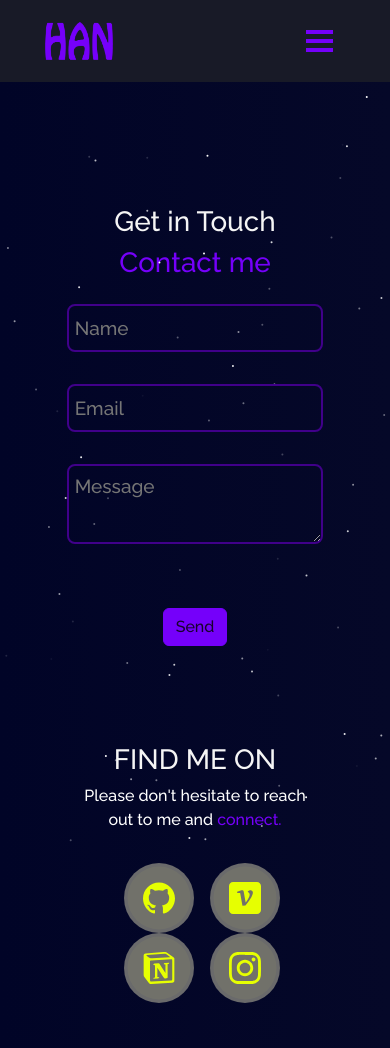
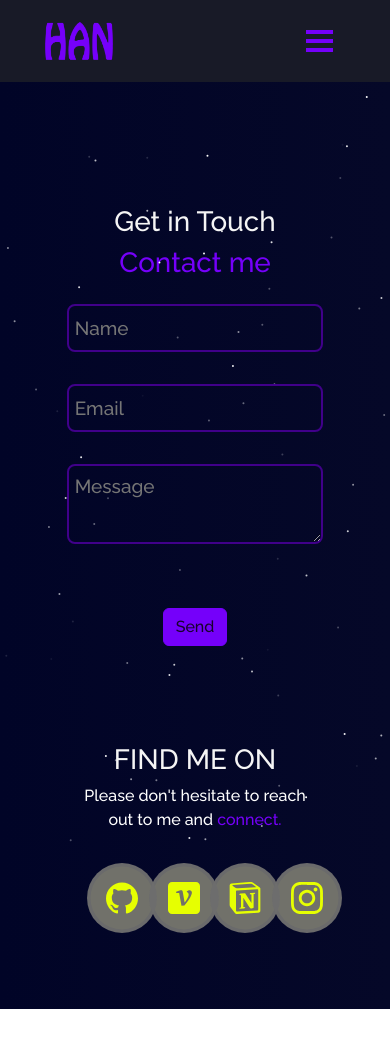
Before and after one commit to hanyoko/PORTFOLIO, a React (Create React App) app: page /contact in a window 390 px wide. Shown: the top 1048 px of the page. After the commit the page ends 1009 px from the top, so only its background shows below. Built offline with nearby package versions, Linux system fonts and the light colour scheme.

Commit message:
portfolio 0711

```diff
--- a/src/components/Contact/Contact.css
+++ b/src/components/Contact/Contact.css
@@ -89,6 +89,6 @@ textarea{
 
       }
     .contact-icons {
-        width: 35% !important;
+        width: 25% !important;
     }
 }
```
